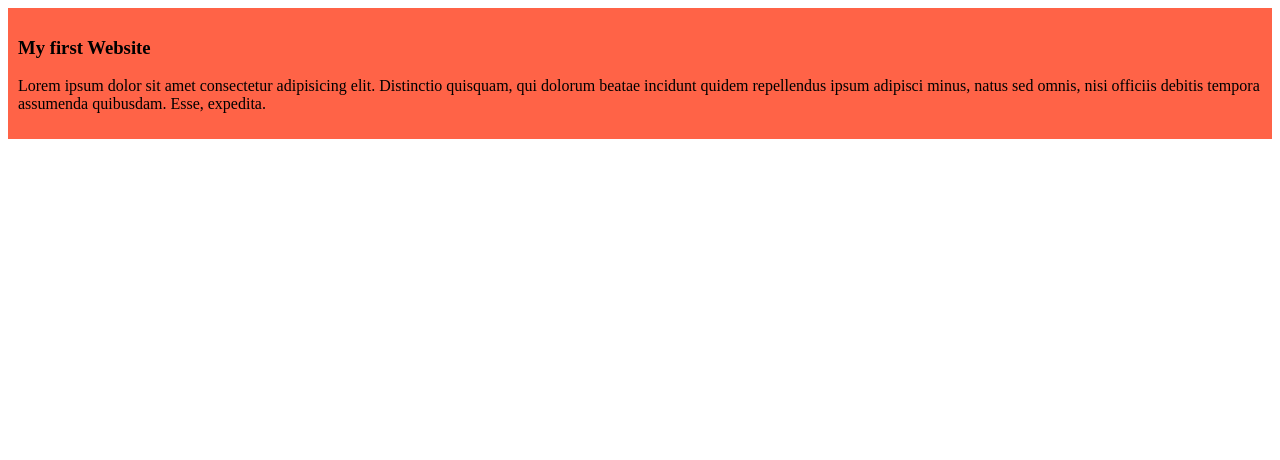
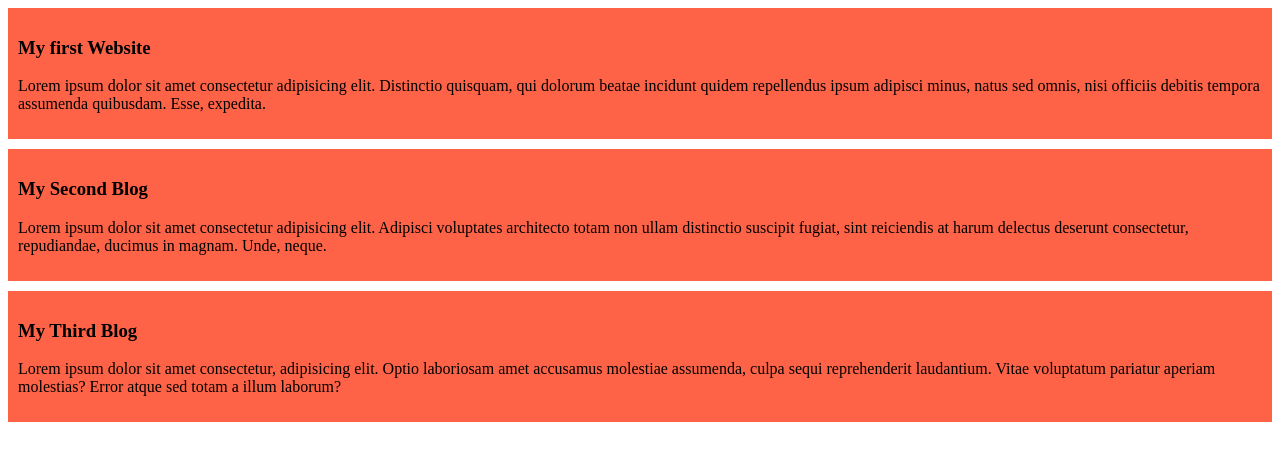
Before and after one commit to fahima144/my-simple-website, a plain HTML site: page index.html in a window 1280 px wide. Drawn offline with Linux system fonts and the light colour scheme.

Commit message:
added the second and the third blog

```diff
--- a/index.html
+++ b/index.html
@@ -11,5 +11,13 @@
         <h3>My first Website</h3>
         <p>Lorem ipsum dolor sit amet consectetur adipisicing elit. Distinctio quisquam, qui dolorum beatae incidunt quidem repellendus ipsum adipisci minus, natus sed omnis, nisi officiis debitis tempora assumenda quibusdam. Esse, expedita.</p>
     </div>
+    <div>
+        <h3>My Second Blog</h3>
+        <p>Lorem ipsum dolor sit amet consectetur adipisicing elit. Adipisci voluptates architecto totam non ullam distinctio suscipit fugiat, sint reiciendis at harum delectus deserunt consectetur, repudiandae, ducimus in magnam. Unde, neque.</p>
+    </div>
+    <div>
+        <h3>My Third Blog</h3>
+        <p>Lorem ipsum dolor sit amet consectetur, adipisicing elit. Optio laboriosam amet accusamus molestiae assumenda, culpa sequi reprehenderit laudantium. Vitae voluptatum pariatur aperiam molestias? Error atque sed totam a illum laborum?</p>
+    </div>
 </body>
 </html>
--- a/styles/blog.css
+++ b/styles/blog.css
@@ -1,4 +1,5 @@
 div{
     background-color: tomato;
     padding: 10px;
+    margin-bottom: 10px;
 }
```
